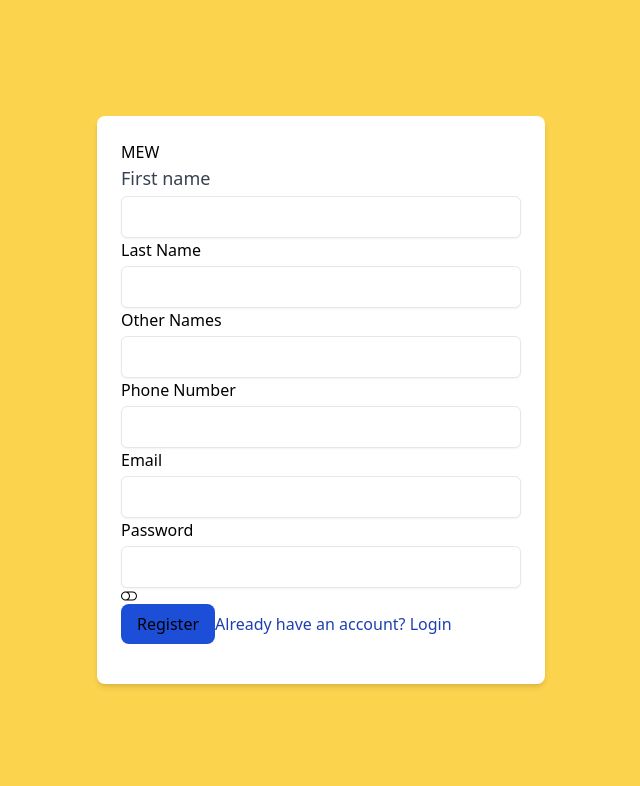
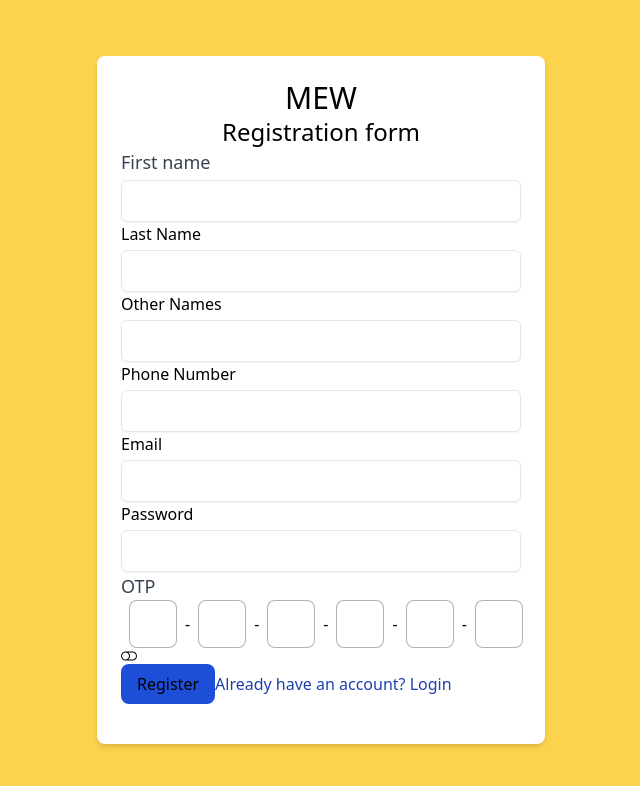
Before and after one commit to pironoid14/Authenticator-app, a React (Vite) app: page /register in a window 1280 px wide. Shown: the top 786 px of the page, without its empty margins (319-959 px from the left). Built offline with nearby package versions, Linux system fonts and the light colour scheme.

Commit message:
added otp to register

```diff
--- a/package.json
+++ b/package.json
@@ -10,6 +10,7 @@
     "preview": "vite preview"
   },
   "dependencies": {
+    "@types/react-otp-input": "^2.0.5",
     "react": "^18.3.1",
     "react-dom": "^18.3.1",
     "react-hook-form": "^7.52.1",
--- a/src/Pages/register.tsx
+++ b/src/Pages/register.tsx
@@ -1,12 +1,14 @@
 import { Link } from "react-router-dom";
 import { LiaToggleOffSolid } from "react-icons/lia";
 import { useState } from "react";
+import  OtpInput  from "react-otp-input";
 
 export const Register = () => {
   const [name, setName] = useState("");
   const [number, setNumber] = useState("");
   const [email, setEmail] = useState("");
   const [password, setPassword] = useState("");
+  const [otp, setOtp] = useState("")
   const [errors, setErrors] = useState<{ [key: string]: string }>({});
 
   const validate = () => {
@@ -18,22 +20,27 @@ export const Register = () => {
     if (!password) newErrors.password = "Password is required";
     else if (password.length < 6) newErrors.password = "Password must be at least 6 characters";
 
+
     return newErrors;
   };
 
-  const handleRegister = () => {
+
+
+  const handleRegister = (e:React.FormEvent) => {
+    e.preventDefault();
     const validationErrors = validate();
     if (Object.keys(validationErrors).length > 0) {
       setErrors(validationErrors);
     } else {
       setErrors({});
-      console.log({ name, number, email, password });
+      console.log({ name, number, email, password,otp });
     }
   };
   return (
     <div className="bg-amber-300 flex justify-center items-center min-h-screen">
       <div className="w-full max-w-md bg-white rounded-lg p-6 shadow-md">
-      <h1>MEW</h1>
+      <h1 className="text-center text-3xl">MEW</h1>
+      <h3 className="text-2xl text-center">Registration form</h3>
       <form action="" onSubmit={handleRegister} className="space-y-4">
         <div className="mb-4">
           <label htmlFor=""  className="block text-lg text-gray-700">First name</label>
@@ -72,6 +79,30 @@ export const Register = () => {
             onChange={(e) => setPassword(e.target.value)}
           />
           {errors.password && <p className="text-red-500">{errors.password}</p>}
+          <div>
+            <label className="block text-lg text-gray-700">OTP</label>
+            <OtpInput
+      value={otp}
+      onChange={setOtp}
+      numInputs={6}
+      renderSeparator={<span>-</span>}
+      renderInput={(props) => <input {...props} />}
+       className="flex justify-center mt-2"
+              inputStyle={{
+                width: "3rem",
+                height: "3rem",
+                margin: "0 0.5rem",
+                fontSize: "1.5rem",
+                borderRadius: "0.5rem",
+                border: "1px solid rgba(0,0,0,0.3)"
+              }}
+              focusStyle={{
+                border: "1px solid #blue-700"
+              }}
+    />
+
+          </div>
+
 
           <div>
             <LiaToggleOffSolid />
```
Also changed, not shown: 1 other file (tests, documents, lock files or other folders).
